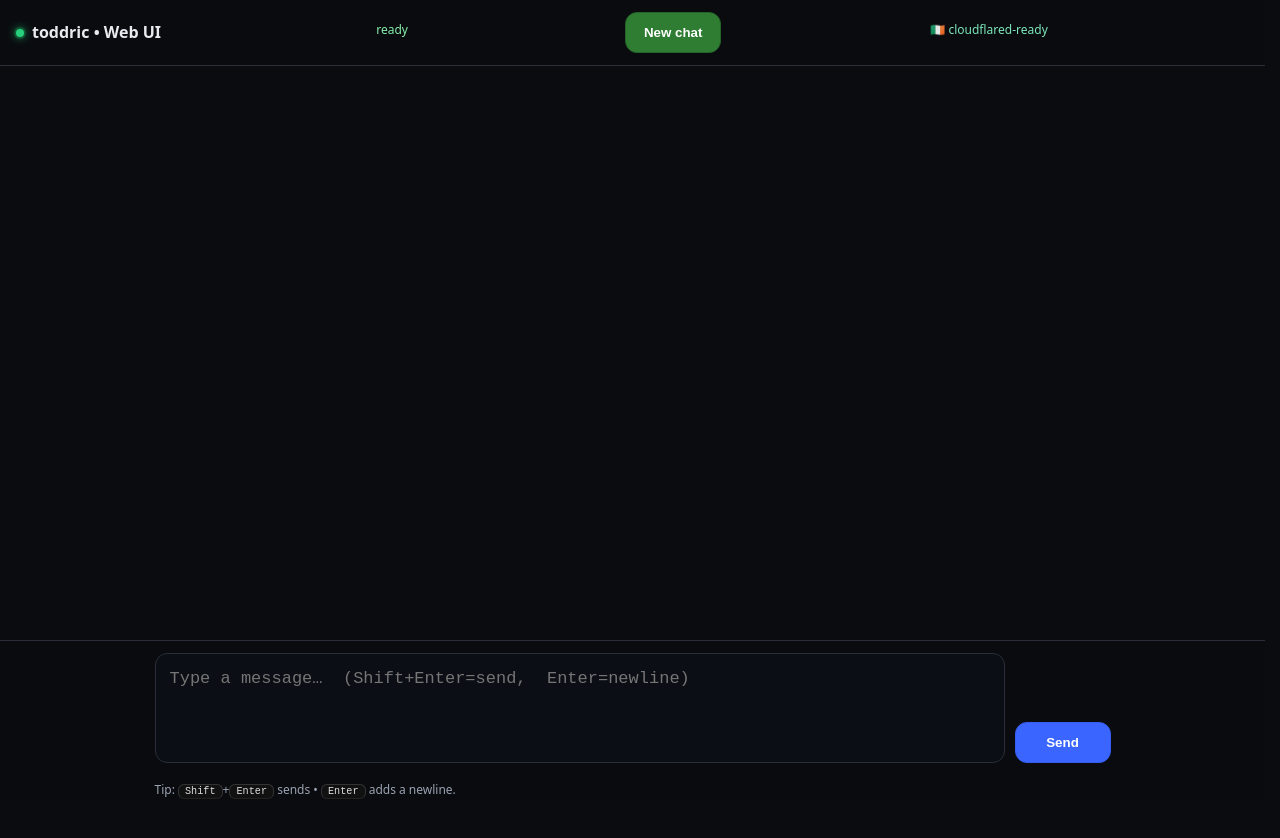
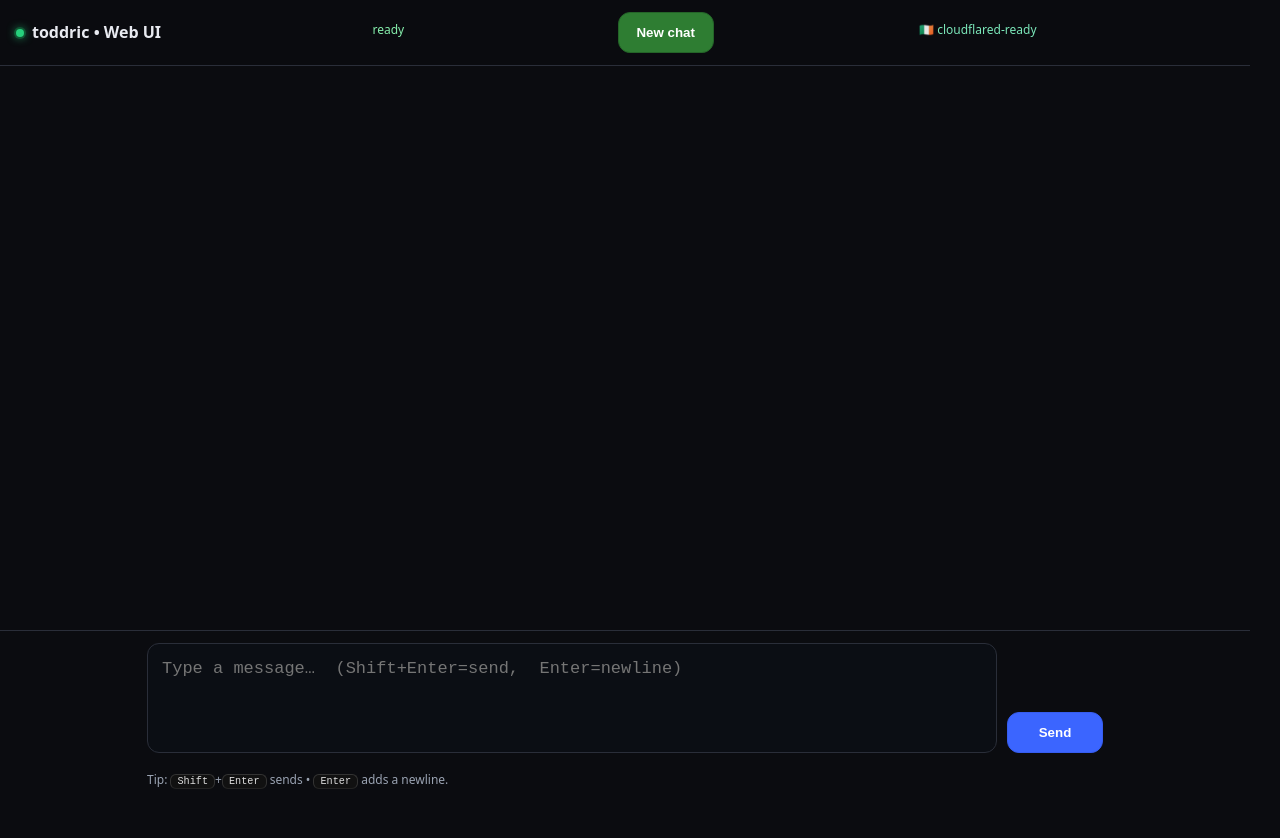
Before and after one commit to todd427/spidey, a plain HTML site: page templates/ui.html in a window 1280 px wide. After the commit the page ends 800 px from the top, so only its background shows below. Drawn offline with Linux system fonts and the light colour scheme.

Commit message:
tweaks to UI

```diff
--- a/static/ui.css
+++ b/static/ui.css
@@ -4,9 +4,22 @@
 }
 
 *{ box-sizing:border-box }
-html,body{ height:100% }
+
+/* Pin the page; only #log scrolls */
+html, body{
+  height:100dvh;
+  margin:0;
+  overflow:hidden;                 /* kill outer scrollbar */
+  scroll-behavior:smooth;
+  scrollbar-gutter:stable;
+}
+
+/* App column */
 body{
-  margin:0; background:var(--bg); color:var(--txt);
+  display:flex;
+  flex-direction:column;
+  background:var(--bg);
+  color:var(--txt);
   font:17px/1.55 system-ui, Segoe UI, Roboto, Ubuntu;
 }
 
@@ -26,15 +39,16 @@ header .flag{ margin-left:auto; color:#8fc; opacity:.9 }
 #ready.sending { color:#93c5fd; }
 #ready.error   { color:#fca5a5; }
 
-/* Log container (page scrolls here) -------------------------------------- */
+/* Log container (owns scrolling) ----------------------------------------- */
 main#log{
   max-width:980px; margin:0 auto; padding:16px;
   display:flex; flex-direction:column; gap:14px;
-  height:calc(100vh - 170px); /* header + footer */
-  overflow-y:auto; overscroll-behavior:contain;
+  flex:1;                          /* fill between header and footer */
+  height:auto;                     /* no calc(); flex handles height */
+  overflow-y:auto;                 /* single, inner scrollbar */
+  overscroll-behavior:contain;
   -webkit-overflow-scrolling:touch;
 }
-html,body{ scroll-behavior:smooth; scrollbar-gutter:stable }
 
 /* Message rows (left/right lanes) ---------------------------------------- */
 .msg{ display:flex; }
@@ -76,7 +90,12 @@ button{
 }
 #reset{ background:#2e7d32; border-color:#246428 }
 
-.meta{ color:var(--muted); font-size:12px; margin:6px auto 10px auto; max-width:980px; padding:0 12px }
-kbd{ background:#111; border:1px solid #333; border-bottom-color:#222; color:#ddd;
-     border-radius:6px; padding:1px 6px; font-size:.85em }
+.meta{
+  color:var(--muted); font-size:12px; margin:6px auto 10px auto;
+  max-width:980px; padding:0 12px
+}
+kbd{
+  background:#111; border:1px solid #333; border-bottom-color:#222; color:#ddd;
+  border-radius:6px; padding:1px 6px; font-size:.85em
+}
 .footer-info{ display:flex; gap:12px; flex-wrap:wrap }
```
